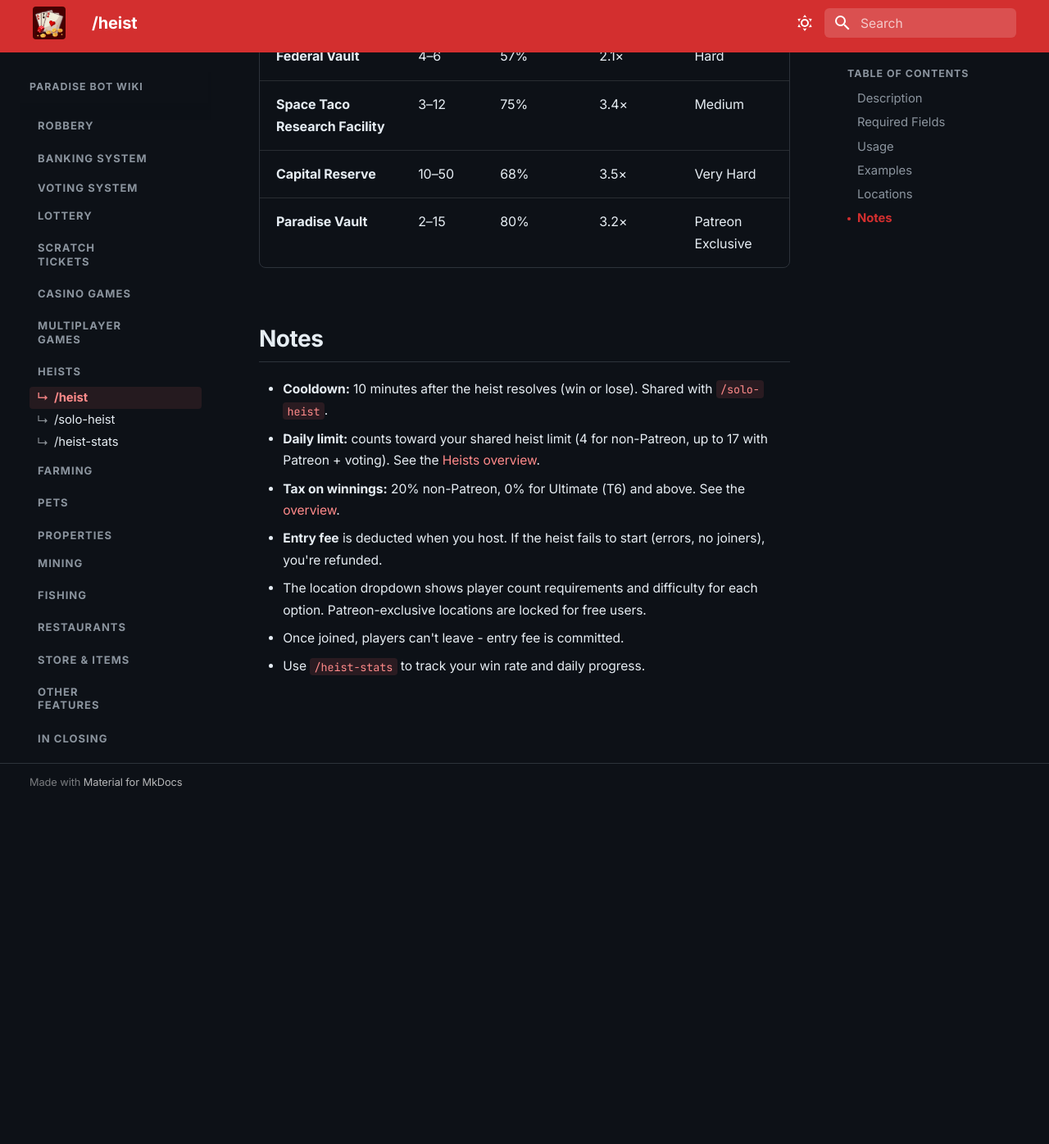
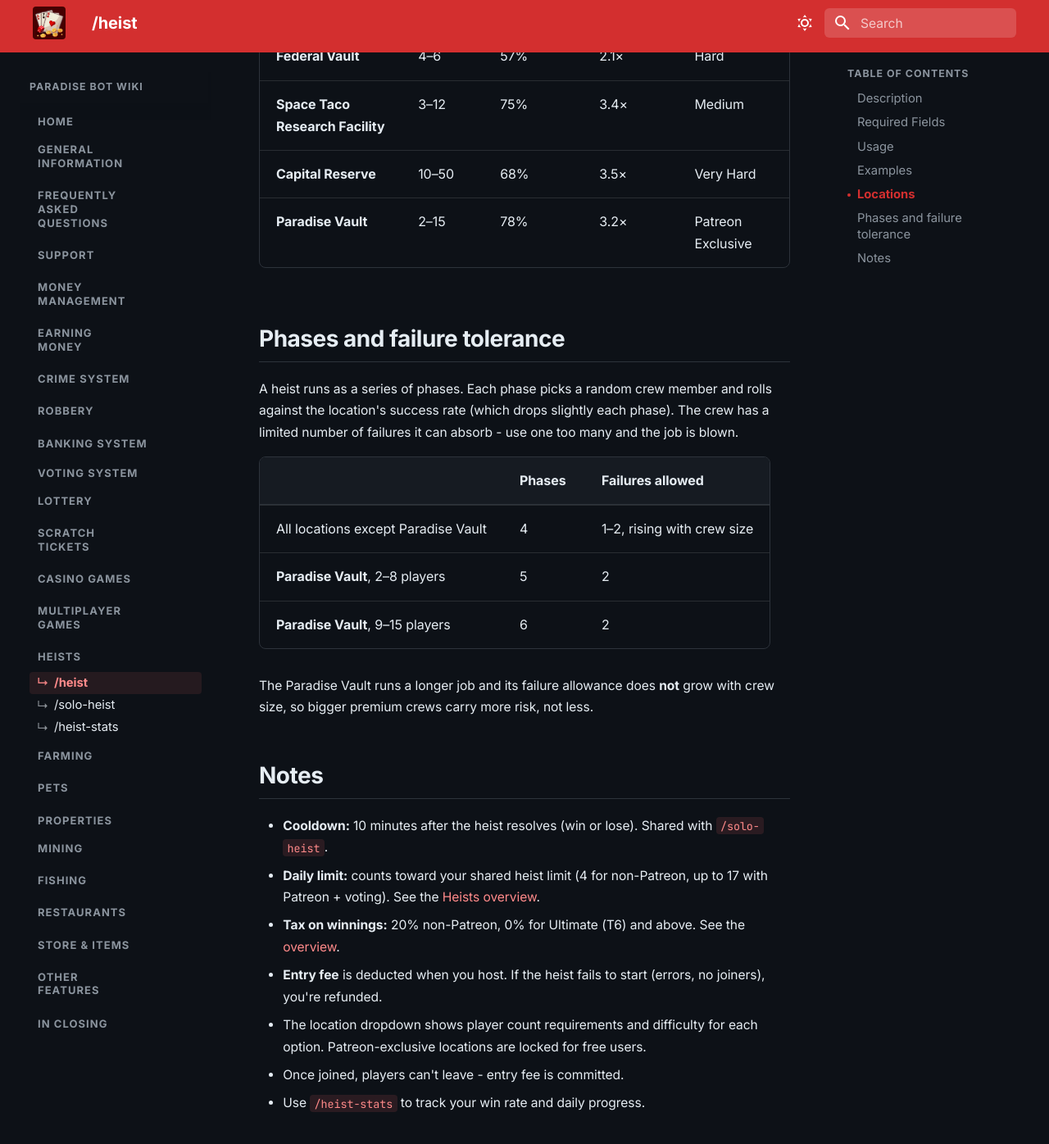
Before and after one commit to Daniel-191/casino-bot-wiki, an MkDocs documentation site: the page built from docs/games/heists/heist.md, in a window 1280 px wide and 1400 px high, scrolled down 1529 px. Shown: the top 1396 px of the window at 82% size. Built offline with MkDocs 1.6.1 and Material for MkDocs 9.7.7, drawn with Linux system fonts in a browser that asks for light colours; before the commit the page ends 2506 px from its top, so only the background shows below that.

Commit message:
Paradise Vault nerf

```diff
--- a/docs/games/heists/heist.md
+++ b/docs/games/heists/heist.md
@@ -35,7 +35,19 @@ Only **one heist per channel** can be active at a time. You can't host or join a
 | **Federal Vault** | 4–6 | 57% | 2.1× | Hard |
 | **Space Taco Research Facility** | 3–12 | 75% | 3.4× | Medium |
 | **Capital Reserve** | 10–50 | 68% | 3.5× | Very Hard |
-| **Paradise Vault** | 2–15 | 80% | 3.2× | Patreon Exclusive |
+| **Paradise Vault** | 2–15 | 78% | 3.2× | Patreon Exclusive |
+
+## Phases and failure tolerance
+
+A heist runs as a series of phases. Each phase picks a random crew member and rolls against the location's success rate (which drops slightly each phase). The crew has a limited number of failures it can absorb - use one too many and the job is blown.
+
+| | Phases | Failures allowed |
+|---|---|---|
+| All locations except Paradise Vault | 4 | 1–2, rising with crew size |
+| **Paradise Vault**, 2–8 players | 5 | 2 |
+| **Paradise Vault**, 9–15 players | 6 | 2 |
+
+The Paradise Vault runs a longer job and its failure allowance does **not** grow with crew size, so bigger premium crews carry more risk, not less.
 
 ## Notes
 
```
